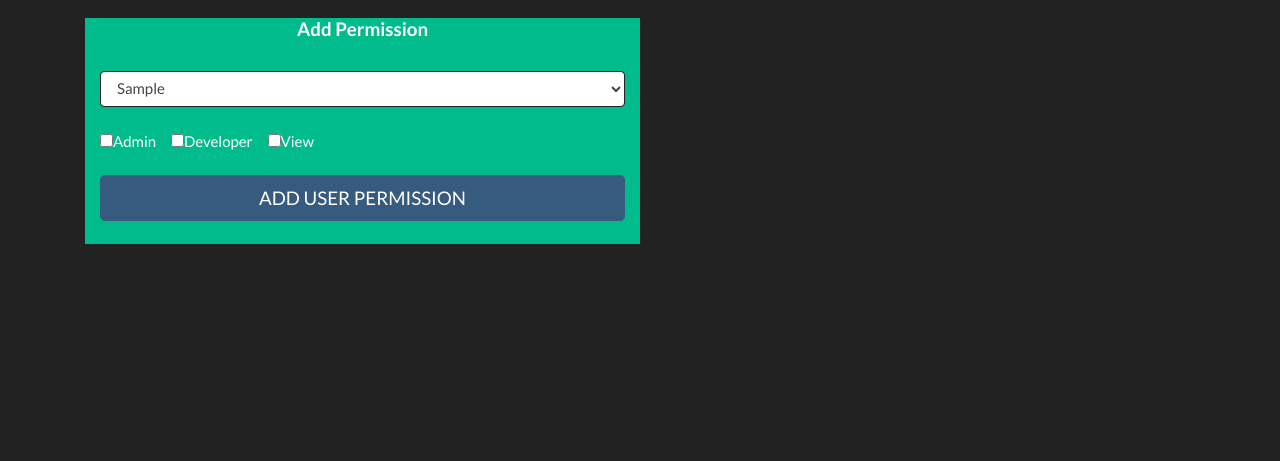
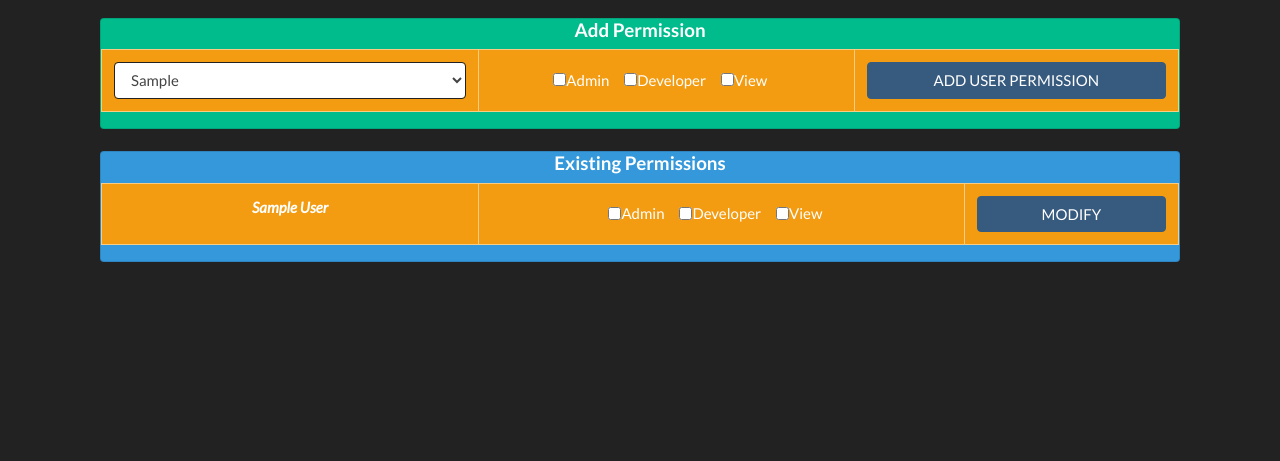
Before and after one commit to atif-github-venture/developer_portal, a Django app: template devportal_django_ui/ui/templates/ui/admin.html in a window 1280 px wide. Shown: the part 50-511 px from the top of the page. Run offline with Django 3.2, Linux system fonts and the light colour scheme; tables that the repository leaves empty hold one stand-in row (values such as "Sample post"); the template is opened without the code that fills it: values that come from a table or form of the project are taken from there, most other values are stand-ins (such as "Sample title", 1, 10 or a date in 2020); some libraries are stand-ins or nearby versions.

Commit message:
Developer portal in making - redesign admin - complete

```diff
--- a/devportal_django_ui/ui/templates/ui/admin.html
+++ b/devportal_django_ui/ui/templates/ui/admin.html
@@ -1,20 +1,23 @@
 {% extends "ui/base.html" %}
 {% block body_block %}
 <div class="container-fluid">
-    <div class="row">
-        <div class="col-sm-6 bg-success">
+    <div class="card bg-success text-white">
         <h5 align="center"><strong>Add Permission</strong></h5>
-            <br>
+        <table class="table table-hover table table-bordered text-center">
+            <tbody>
+            <tr class="table-warning">
+                <th class="align-center" scope="row" width="35%">
                     <select id="users" name="userlist" form="adduser" class="form-control">
                         {% for user in users %}
                         <option value="{{user}}"
-                        selected="selected" >
+                                selected="selected">
                             {{user|capfirst}}
                         </option>
                         {% endfor %}
                     </select>
-            <br>
+                </th>
                 <form method="post" id="adduser">
+                    <td class="align-middle">
                         <div class="form-check form-check-inline">
                             <input type="checkbox" name="admin" id="admin" value="Admin">
                             <label class="form-check-label" for="admin">Admin</label>
@@ -27,17 +30,59 @@
                             <input type="checkbox" name="view" id="view" value="View">
                             <label class="form-check-label" for="view">View</label>
                         </div>
-                <br>
-                <br>
-                <button class="btn btn-lg btn-primary btn-block text-uppercase" type="submit">Add User Permission
+                    </td>
+                    <td class="align-center">
+                        <button class="btn btn-primary btn-block text-uppercase" type="submit" name="adduserperm">Add
+                            User
+                            Permission
                         </button>
-                <br>
+                    </td>
                 </form>
-        </div>
-        <!--        <div class="col-sm-6 bg-warning">-->
-        <!--            <input type="text" class="form-control-lg" id="usr">-->
-        <!--        </div>-->
+            </tr>
+            </tbody>
+        </table>
     </div>
 </div>
+<br>
+<div class="container-fluid">
+    <div class="card bg-info text-white">
+        <h5 align="center"><strong>Existing Permissions</strong></h5>
+        <table class="table table-hover table table-bordered text-center">
+            <tbody>
+            {% for item in perm %}
+            <tr class="table-warning">
+                <th class="align-center" scope="row" width="35%">
+                    <em>{{item.user|title}}</em>
+                </th>
+                <form method="post" id="adduser_{{item.user}}">
+                    <td class="align-middle">
+                        <div class="form-check form-check-inline">
+                            <input type="checkbox" name="admin" id="admin_{{item.user}}" value="Admin_{{item.user}}"
+                                   {% if "admin" in item.permission %} checked="checked" {% endif %}>
+                            <label class="form-check-label" for="admin">Admin</label>
+                        </div>
+                        <div class="form-check form-check-inline">
+                            <input type="checkbox" name="developer" id="developer_{{item.user}}"
+                                   value="Developer_{{item.user}}" {% if "developer" in item.permission %}
+                            checked="checked" {% endif %}>
+                            <label class="form-check-label" for="developer">Developer</label>
+                        </div>
+                        <div class="form-check form-check-inline">
+                            <input type="checkbox" name="view" id="view_{{item.user}}" value="View_{{item.user}}"
+                                   {% if "view" in item.permission %} checked="checked" {% endif %}>
+                            <label class="form-check-label" for="view">View</label>
+                        </div>
 
+                    </td>
+                    <td class="align-center">
+                        <button class="btn btn-primary btn-block text-uppercase" type="submit"
+                                name="modifyuserperm" value="{{item.user}}">Modify</button>
+                    </td>
+                </form>
+            </tr>
+            {% endfor %}
+            </tbody>
+        </table>
+    </div>
+</div>
 {% endblock %}
--- a/devportal_django_ui/ui/templates/ui/swaggeredit.html
+++ b/devportal_django_ui/ui/templates/ui/swaggeredit.html
@@ -47,7 +47,7 @@
 <br>
 {% if showswag == True %}
 <div class="card bg-warning text-white" style="width: 40rem;">
-    <div class="card-body">
+    <div class="card-body" style="overflow-y: auto; max-height: 500px">
         <h4 align="center" class="card-title">Retrieved swagger information</h4>
         <br>
         {{ form.non_field_errors }}
```
Also changed, not shown: devportal_django_ui/ui/services.py (+22 -0 lines), devportal_django_ui/ui/views.py (+53 -8 lines). Lines whose indentation alone changed are shown as unchanged.
